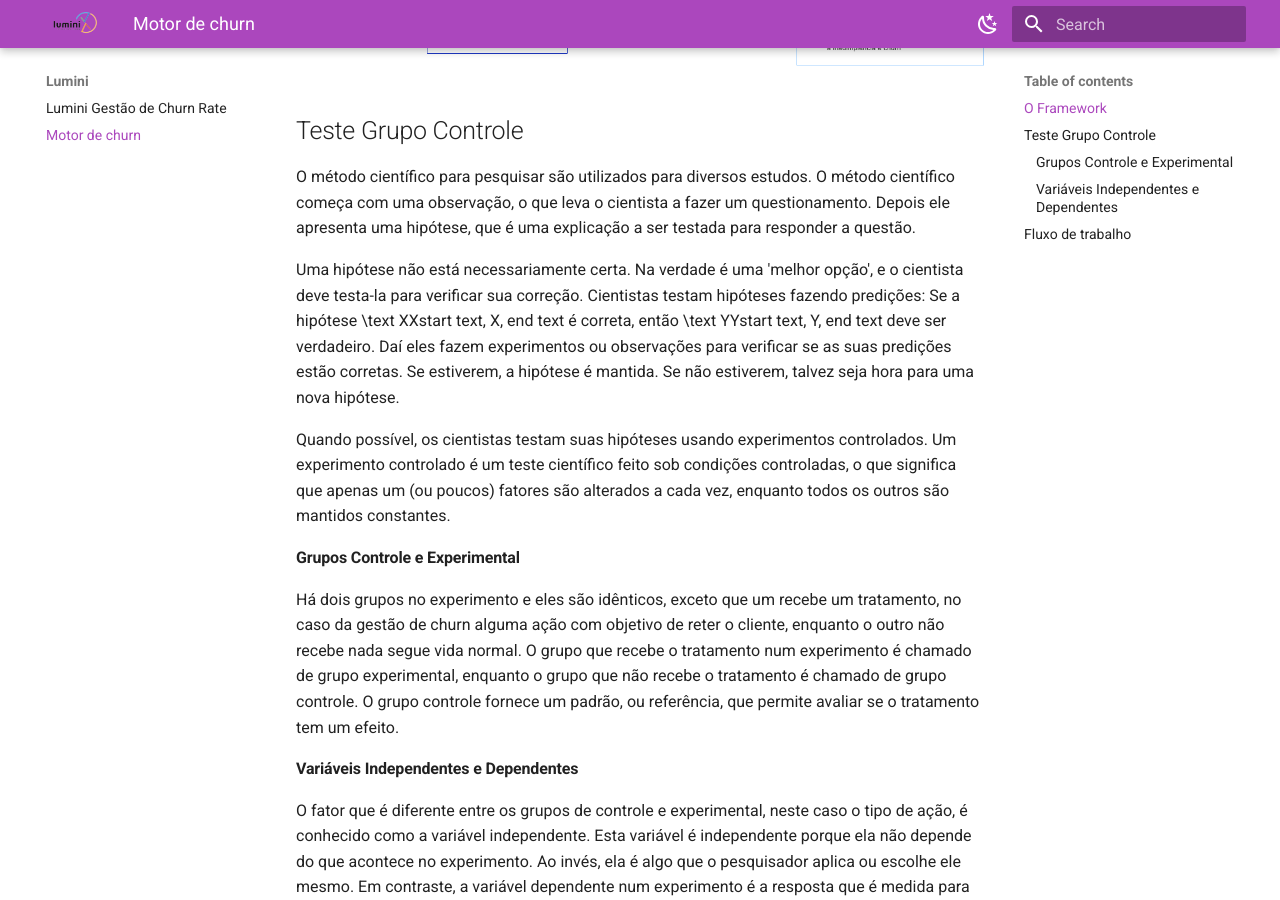
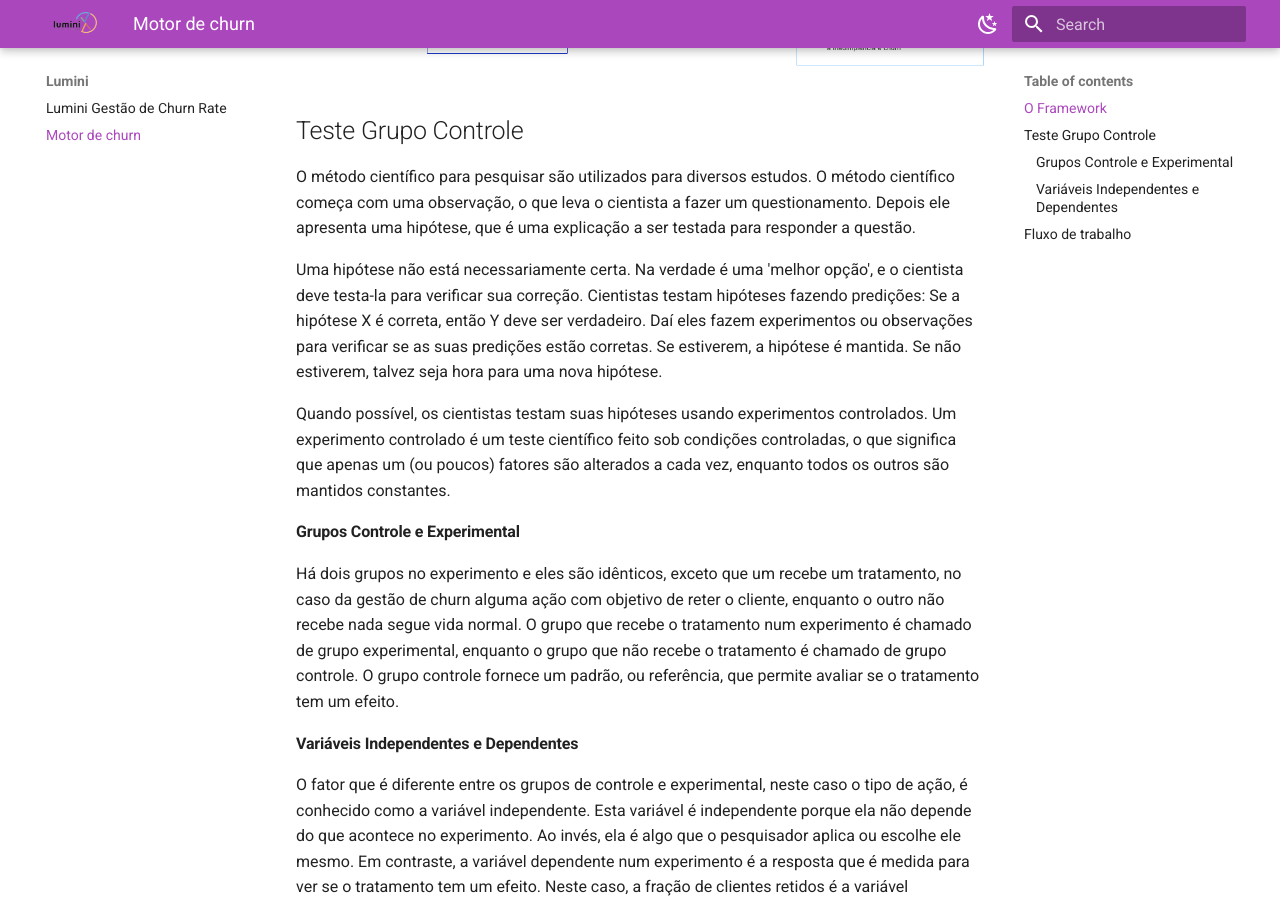
Before and after one commit to Marcos-Lumini/doc-churn, an MkDocs documentation site: the page built from docs/churn.md, in a window 1280 px wide and 900 px high, scrolled down 1170 px. Built offline with MkDocs 1.6.1 and Material for MkDocs 9.7.7, drawn with Linux system fonts in a browser that asks for light colours.

Commit message:
ajuste hiposete

```diff
--- a/docs/churn.md
+++ b/docs/churn.md
@@ -18,7 +18,7 @@ Completar com informações do framework
 
  O método científico para pesquisar são utilizados para diversos estudos. O método científico começa com uma observação, o que leva o cientista a fazer um questionamento. Depois ele apresenta uma hipótese, que é uma explicação a ser testada para responder a questão.
 
-Uma hipótese não está necessariamente certa. Na verdade é uma 'melhor opção', e o cientista deve testa-la para verificar sua correção. Cientistas testam hipóteses fazendo predições: Se a hipótese \text XXstart text, X, end text é correta, então \text YYstart text, Y, end text deve ser verdadeiro. Daí eles fazem experimentos ou observações para verificar se as suas predições estão corretas. Se estiverem, a hipótese é mantida. Se não estiverem, talvez seja hora para uma nova hipótese.
+Uma hipótese não está necessariamente certa. Na verdade é uma 'melhor opção', e o cientista deve testa-la para verificar sua correção. Cientistas testam hipóteses fazendo predições: Se a hipótese X é correta, então Y deve ser verdadeiro. Daí eles fazem experimentos ou observações para verificar se as suas predições estão corretas. Se estiverem, a hipótese é mantida. Se não estiverem, talvez seja hora para uma nova hipótese.
 
 Quando possível, os cientistas testam suas hipóteses usando experimentos controlados. Um experimento controlado é um teste científico feito sob condições controladas, o que significa que apenas um (ou poucos) fatores são alterados a cada vez, enquanto todos os outros são mantidos constantes.
 
```
Also changed, not shown: site/churn/index.html, site/search/search_index.json, 1 other file.
